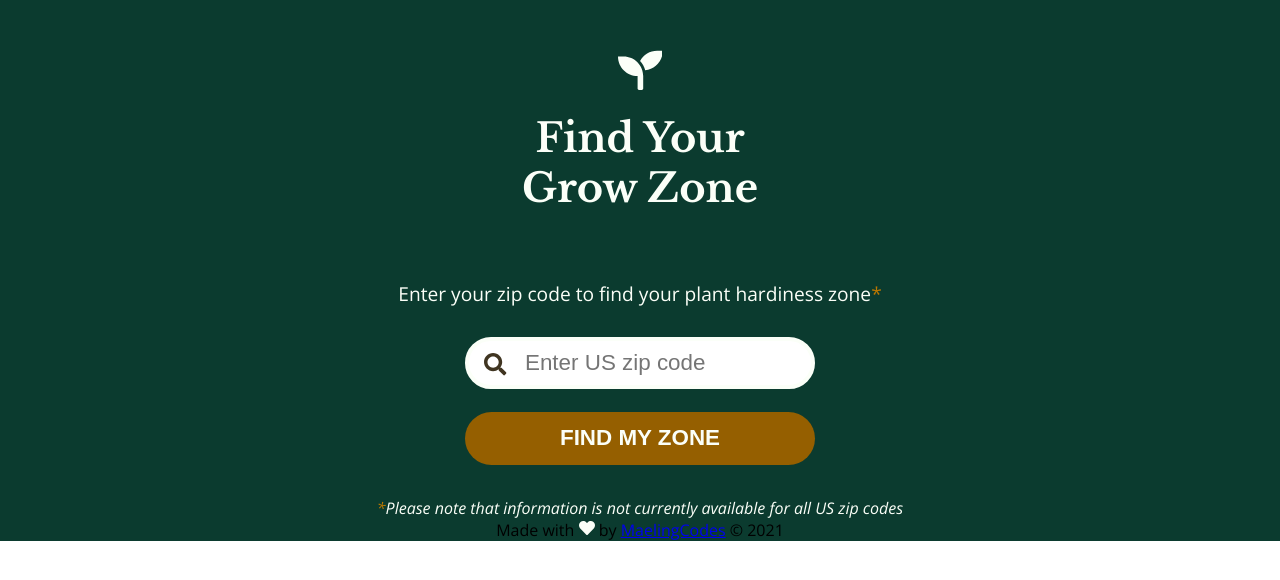
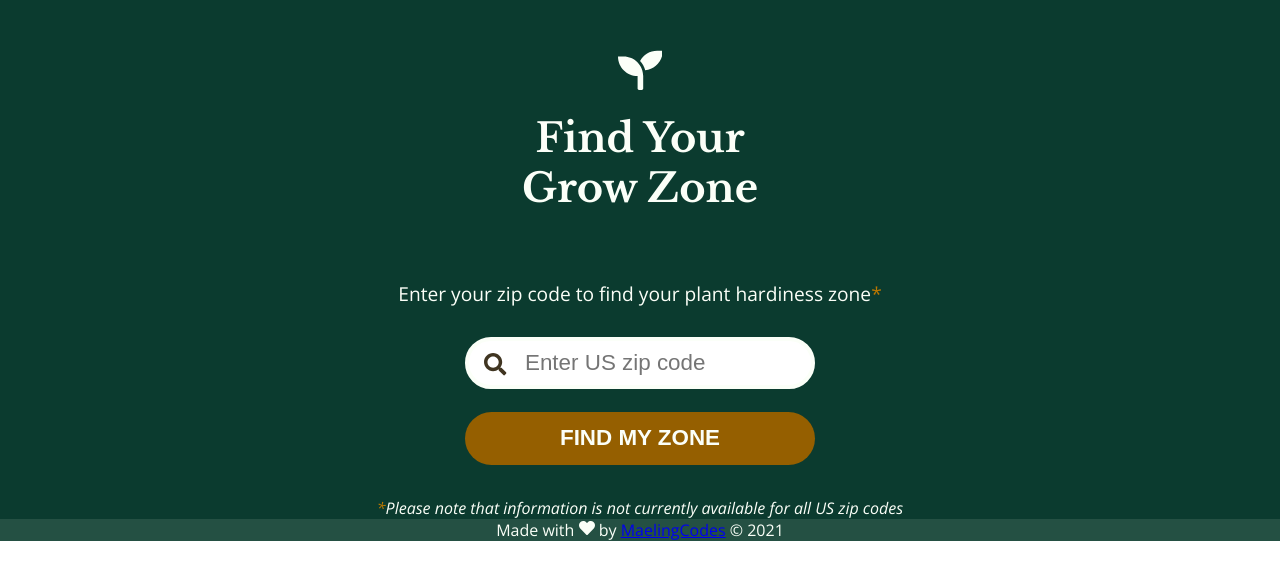
Before and after one commit to maelingmurphy/grow-zone-finder, a React (Create React App) app: page / in a window 1280 px wide. Shown: the top 580 px of the page. Built offline with nearby package versions, Linux system fonts and the light colour scheme.

Commit message:
remove Footer from container div, make footer full width and center text, style color and background of footer

```diff
--- a/src/App.js
+++ b/src/App.js
@@ -76,8 +76,8 @@ const App = () => {
         <Header />
         <Form displayData={displayData} zipCode={zipCode} onChange={onChange}/>
         <Results zone={zone} isCorrectFormat={isCorrectFormat} />
-        <Footer />
       </div>
+      <Footer />
     </div>
   );
 }
--- a/src/components/css/Footer.css
+++ b/src/components/css/Footer.css
@@ -0,0 +1,6 @@
+footer {
+    width: 100%;
+    background: #245043;
+    text-align: center;
+    color: #FBFFF8;
+}
```
